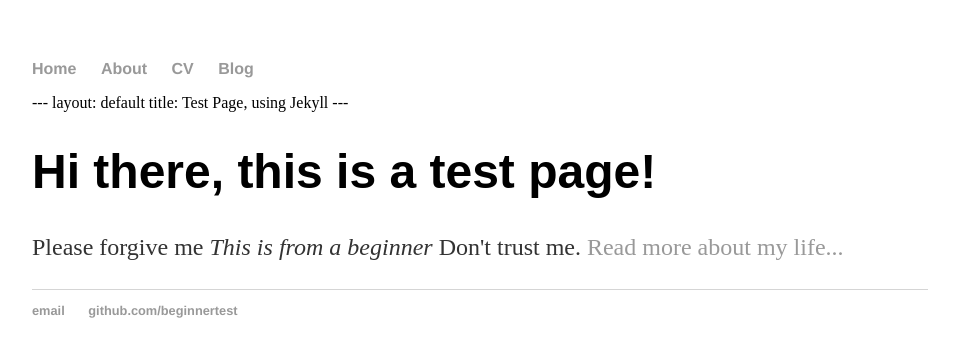
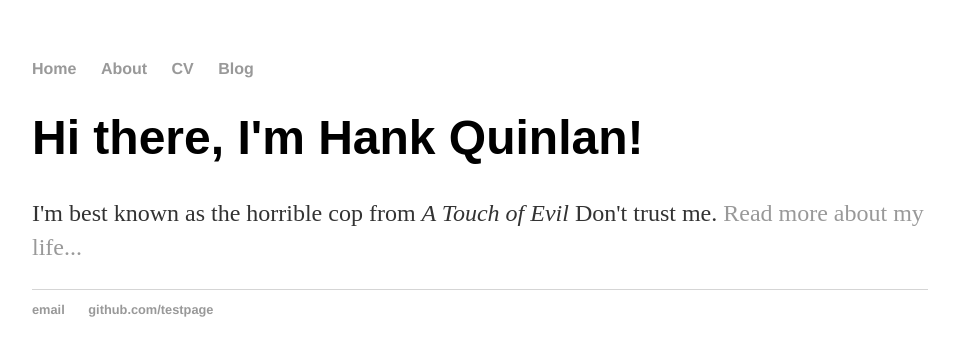
Before and after one commit to atienzae-coned/atienzae2007.github.io, a Jekyll site: the page built from index.html, in a window 1280 px wide. Shown: the top 357 px of the page, without its empty margins (160-1115 px from the left). Built offline with Jekyll 4.4.1, drawn with Linux system fonts in a browser that asks for light colours; Markdown is read by kramdown in place of the engine named in the settings.

Commit message:
Update index.html
Updates to use Jekyll.

```diff
--- a/index.html
+++ b/index.html
@@ -1,34 +1,8 @@
-<!DOCTYPE html>
-<html>
-	<head>
-		<title>Test Page, Please Ignore</title>
-		<!-- link to main stylesheet -->
-		<link rel="stylesheet" type="text/css" href="/css/main.css">
-	</head>
-	<body>
-		<nav>
-    		<ul>
-        		<li><a href="/">Home</a></li>
-	        	<li><a href="/about">About</a></li>
-        		<li><a href="/cv">CV</a></li>
-        		<li><a href="/blog">Blog</a></li>
-    		</ul>
-		</nav>
-		<div class="container">
-		---
-		layout: default
-		title: Test Page, using Jekyll
-		---
-    		<div class="blurb">
-        		<h1>Hi there, this is a test page!</h1>
-				<p>Please forgive me <em>This is from a beginner </em> Don't trust me. <a href="/about">Read more about my life...</a></p>
-    		</div><!-- /.blurb -->
-		</div><!-- /.container -->
-		<footer>
-    		<ul>
-        		<li><a href="mailto:beginnertest@gmail.com">email</a></li>
-        		<li><a href="https://github.com/beginnertest">github.com/beginnertest</a></li>
-			</ul>
-		</footer>
-	</body>
-</html>
+---
+layout: default
+title: Hank Quinlan, Horrible Cop
+---
+<div class="blurb">
+	<h1>Hi there, I'm Hank Quinlan!</h1>
+	<p>I'm best known as the horrible cop from <em>A Touch of Evil</em> Don't trust me. <a href="/about">Read more about my life...</a></p>
+</div><!-- /.blurb -->
```
